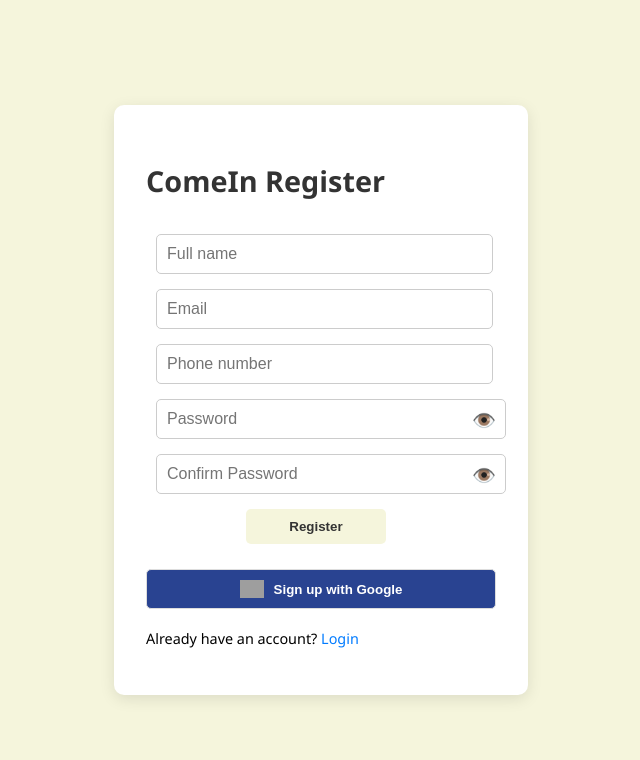
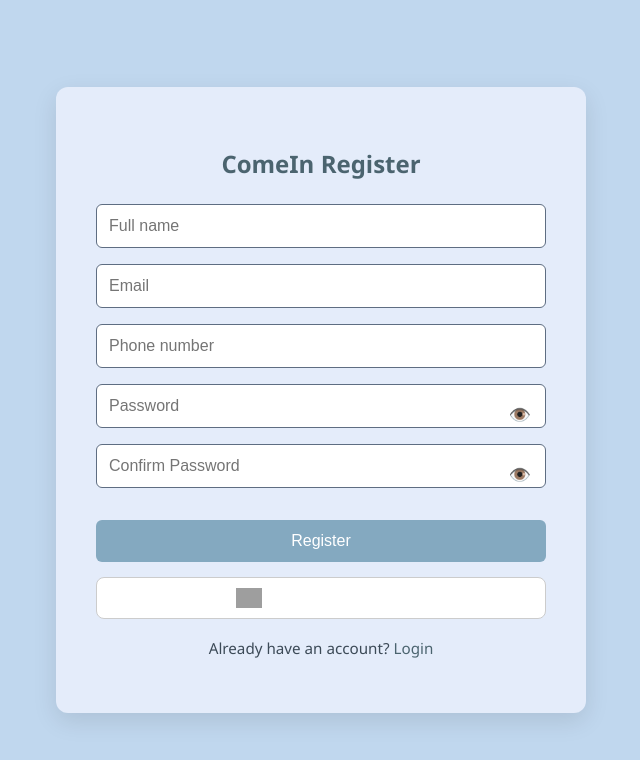
Before and after one commit to Bijengwa/ComeIn, a React (Create React App) app in the folder frontend/: page /register in a window 1280 px wide. Shown: the top 760 px of the page, without its empty margins (319-959 px from the left). Built offline with nearby package versions, Linux system fonts and the light colour scheme; grey boxes are pictures that could not be loaded.

Commit message:
ADDED NEW STYLES

```diff
--- a/frontend/src/components/auth/auth verify/verification.css
+++ b/frontend/src/components/auth/auth verify/verification.css
@@ -16,7 +16,6 @@ body {
   padding: 2rem;
   border-radius: 8px;
   width: 90%;
-  max-width: 600px;
   margin: 3rem auto;
   box-shadow: 0 2px 8px rgba(0, 0, 0, 0.1);
   color: var(--text-color);
--- a/frontend/src/components/auth/forgotPassword/forgotPassword.css
+++ b/frontend/src/components/auth/forgotPassword/forgotPassword.css
@@ -1,97 +1,106 @@
 /* forgotPassword.css */
 
+/* Root Variables */
+:root {
+  --primary-color: #84a9c0;
+  --secondary-color: #5e6d82;
+  --accent-color: #4b646f;
+  --bg-color: #c0d7ee;
+  --surface-color: #e4ecfa;
+  --text-color: #3c4a57;
+}
+
+body {
+  background-color: var(--bg-color);
+  font-family: 'Segoe UI', Tahoma, Geneva, Verdana, sans-serif;
+  margin: 0;
+  padding: 0;
+}
+
+/* Container */
 .forgot-password-container {
   display: flex;
   justify-content: center;
   align-items: center;
   height: 100vh;
-    background-color: #f2f4f7;
-    padding: 20px;
 }
 
+/* Card */
 .forgot-password-card {
-    background-color: #fff;
-    padding: 40px 30px;
-    border-radius: 10px;
-    box-shadow: 0 8px 16px rgba(0, 0, 0, 0.1);
+  background-color: var(--surface-color);
+  padding: 2.5rem;
+  border-radius: 12px;
+  box-shadow: 0 6px 20px rgba(0, 0, 0, 0.15);
   width: 100%;
-    max-width: 400px;
+  max-width: 420px;
   text-align: center;
+  color: var(--text-color);
 }
 
+/* Headings */
 .forgot-password-card h2 {
-    margin-bottom: 10px;
-    font-size: 24px;
-    color: #333;
+  margin-bottom: 1rem;
+  color: var(--accent-color);
 }
 
 .forgot-password-card p {
-    font-size: 14px;
-    color: #666;
-    margin-bottom: 15px;
+  font-size: 0.95rem;
+  margin-bottom: 1.5rem;
 }
 
-/* Toggle method button */
-.choice-btn {
-    background-color: transparent;
-    color: #4a90e2;
-    border: none;
-    cursor: pointer;
-    font-size: 14px;
-    margin-bottom: 20px;
-    text-decoration: underline;
+/* Input Field */
+.forgot-password-card input {
+  width: 100%;
+  padding: 12px;
+  margin-bottom: 1rem;
+  border: 1px solid var(--secondary-color);
+  border-radius: 6px;
+  font-size: 1rem;
+  color: var(--text-color);
+  background-color: white;
 }
 
-.choice-btn:hover {
-    color: #2a6bbf;
+/* Buttons */
+.forgot-password-card button {
+  width: 100%;
+  padding: 12px;
+  border: none;
+  border-radius: 6px;
+  font-size: 1rem;
+  cursor: pointer;
+  margin-bottom: 0.75rem;
+  transition: background-color 0.3s ease;
 }
 
-/* Input field */
-.forgot-password-card input[type="email"],
-.forgot-password-card input[type="tel"] {
-    width: 100%;
-    padding: 12px 15px;
-    margin-bottom: 15px;
-    border: 1px solid #ccc;
-    border-radius: 8px;
-    font-size: 14px;
-    outline: none;
-    transition: border-color 0.3s ease;
+/* Primary button (Submit) */
+.forgot-password-card button[type='submit'] {
+  background-color: var(--primary-color);
+  color: white;
 }
 
-.forgot-password-card input:focus {
-    border-color: #4a90e2;
-}
-
-/* Send button */
-.forgot-password-card button[type="submit"] {
-    width: 100%;
-    padding: 12px;
-    background-color: #4a90e2;
-    border: none;
-    color: white;
-    font-size: 16px;
-    border-radius: 8px;
-    cursor: pointer;
-    margin-bottom: 10px;
-}
-
-.forgot-password-card button[type="submit"]:hover {
-    background-color: #3a78c2;
+.forgot-password-card button[type='submit']:hover {
+  background-color: var(--accent-color);
 }
 
 /* Resend button */
 .resend-btn {
-    width: 100%;
-    padding: 10px;
-    background-color: #e0e0e0;
-    color: #333;
-    border: none;
-    border-radius: 8px;
-    font-size: 14px;
-    cursor: pointer;
+  background-color: transparent;
+  color: var(--secondary-color);
+  border: 1px solid var(--secondary-color);
 }
 
 .resend-btn:hover {
-    background-color: #cccccc;
+  background-color: var(--secondary-color);
+  color: white;
 }
+
+/* Choice toggle */
+.choice-btn {
+  background-color: var(--accent-color);
+  color: white;
+  margin-bottom: 1rem;
+}
+
+.choice-btn:hover {
+  background-color: var(--primary-color);
+}
--- a/frontend/src/components/auth/login.css
+++ b/frontend/src/components/auth/login.css
@@ -1,113 +1,145 @@
+:root {
+  --primary-color: #84a9c0;
+  --secondary-color: #5e6d82;
+  --accent-color: #4b646f;
+  --bg-color: #c0d7ee;
+  --surface-color: #e4ecfa;
+  --text-color: #3c4a57;
+}
+
 body {
   margin: 0;
   font-family: 'Segoe UI', sans-serif;
-  background-color: #f5f5dc; /* beige background */
+  background-color: var(--bg-color);
 }
 
 .login-container {
+  min-height: 100vh;
   display: flex;
   flex-direction: column;
+  justify-content: center;
   align-items: center;
-  justify-content: center;
-  height: 100vh;
+  background-color: var(--bg-color);
+  padding: 20px;
 }
 
 .logo {
-  font-size: 2.5rem;
+  color: var(--accent-color);
+  font-size: 2.2rem;
+  margin-bottom: 20px;
   font-weight: bold;
-  color: #333;
-  margin-bottom: 20px;
 }
 
 .login-card {
-  background: #fff;
-  padding: 2rem;
+  background-color: var(--surface-color);
   border-radius: 10px;
-  box-shadow: 0 4px 15px rgba(0, 0, 0, 0.1);
-  width: 350px;
+  padding: 30px 25px;
+  box-shadow: 0 0 15px rgba(0, 0, 0, 0.05);
+  width: 100%;
+  max-width: 400px;
 }
 
 .login-card h2 {
-  margin-bottom: 1.5rem;
-  color: #333;
-  font-size: 1.8rem;
+  margin-bottom: 20px;
+  color: var(--text-color);
+  text-align: center;
 }
 
 .login-input {
-  width: 95%;
-  padding: 10px;
+  width: 100%;
+  padding: 12px;
   margin-bottom: 15px;
-  border: 1px solid #ddd;
-  border-radius: 5px;
-  font-size: 1rem;
+  border: 1px solid #ccc;
+  border-radius: 8px;
+  font-size: 16px;
+  background-color: white;
 }
 
 .password-field {
   position: relative;
 }
 
-.password-field input {
-  padding-right: 35px;
-}
-
 .toggle-icon {
   position: absolute;
-  right: 10px;
+  right: 15px;
   top: 50%;
   transform: translateY(-50%);
   cursor: pointer;
-  font-size: 1.2rem;
+  font-size: 18px;
 }
 
 .login-btn {
   width: 100%;
-  padding: 10px;
-  background: #f5f5dc;
+  padding: 12px;
+  background-color: var(--primary-color);
+  color: white;
   border: none;
-  border-radius: 5px;
+  border-radius: 8px;
   font-weight: bold;
-  color: #333;
   cursor: pointer;
-  transition: 0.3s;
+  font-size: 16px;
+  transition: background-color 0.3s ease;
 }
 
 .login-btn:hover {
-  background: #e2e2c4;
+  background-color: var(--accent-color);
 }
 
 .google-btn {
+  width: 100%;
   margin-top: 15px;
+  padding: 10px;
   display: flex;
   align-items: center;
   justify-content: center;
-  width: 100%;
-  padding: 10px;
-  border: 1px solid #ddd;
-  background: rgb(41, 67, 145);
-  border-radius: 5px;
+  background-color: white;
+  border: 1px solid #ccc;
+  border-radius: 8px;
   cursor: pointer;
-  transition: 0.3s;
+  font-size: 15px;
+  gap: 10px;
+  transition: box-shadow 0.3s;
+}
+
+.google-btn:hover {
+  box-shadow: 0 0 8px rgba(0, 0, 0, 0.1);
 }
 
 .google-btn img {
-  height: 18px;
-  margin-right: 10px;
-}
-
-.google-btn:hover {
-  background: #f7f7f7;
+  height: 20px;
 }
 
 .register-link {
   margin-top: 20px;
-  font-size: 0.9rem;
+  text-align: center;
+  color: var(--text-color);
+  font-size: 14px;
 }
 
 .register-link a {
-  color: #007bff;
+  color: var(--secondary-color);
   text-decoration: none;
+  font-weight: bold;
 }
 
 .register-link a:hover {
   text-decoration: underline;
 }
+
+.error-message {
+  color: red;
+  background-color: #ffe5e5;
+  padding: 8px 12px;
+  border-radius: 6px;
+  margin-bottom: 15px;
+  font-size: 14px;
+}
+
+.success-message {
+  color: green;
+  background-color: #e5ffe5;
+  padding: 8px 12px;
+  border-radius: 6px;
+  margin-bottom: 15px;
+  font-size: 14px;
+}
--- a/frontend/src/components/auth/register.css
+++ b/frontend/src/components/auth/register.css
@@ -1,119 +1,135 @@
+:root {
+  --primary-color: #84a9c0;
+  --secondary-color: #5e6d82;
+  --accent-color: #4b646f;
+  --bg-color: #c0d7ee;
+  --surface-color: #e4ecfa;
+  --text-color: #3c4a57;
+}
+
+/* Background */
 body {
   margin: 0;
   font-family: 'Segoe UI', Tahoma, Geneva, Verdana, sans-serif;
-    background-color: #f5f5dc;
+  background-color: var(--bg-color);
+  color: var(--text-color);
 }
 
+/* Container */
 .register-container {
   display: flex;
-    flex-direction: column;
+  justify-content: center;
   align-items: center;
-    justify-content: center;
   height: 100vh;
 }
 
-.logo {
-    font-size: 2.5rem;
-    font-weight: bold;
-    color: #333;
-    margin-bottom: 20px;
+/* Card */
+.register-card {
+  background-color: var(--surface-color);
+  padding: 2.5rem;
+  border-radius: 12px;
+  width: 100%;
+  max-width: 450px;
+  box-shadow: 0 8px 24px rgba(0, 0, 0, 0.1);
+  text-align: center;
 }
 
-.register-form {
-    display: flex;
-    flex-direction: column;
-    gap: 15px;
-    width: 100%;
-    padding: 10px;
+/* Header */
+.register-card h2 {
+  margin-bottom: 1.5rem;
+  color: var(--accent-color);
 }
 
+/* Input Fields */
 .register-input {
-    padding: 10px;
-    border: 1px solid #ccc;
-    border-radius: 5px;
+  width: 100%;
+  padding: 12px;
+  margin-bottom: 1rem;
+  border-radius: 6px;
+  border: 1px solid var(--secondary-color);
   font-size: 1rem;
-    width: 90%;
+  color: var(--text-color);
+  background-color: white;
+  box-sizing: border-box;
 }
 
+/* Password Fields with toggle */
 .password-field {
   position: relative;
-    display: flex;
-    align-items: center;
-}
-
-.password-field input {
-    width: 100%;
-    padding-right: 35px
 }
 
 .toggle-icon {
   position: absolute;
   right: 10px;
+  top: 11px;
   cursor: pointer;
-    font-size: 1.2rem;
+  font-size: 1.1rem;
+  user-select: none;
 }
 
-.register-card {
-    background: #fff;
-    padding: 2rem;
-    border-radius: 10px;
-    box-shadow: 0 4px 15px rgba(0, 0, 0, 0.1);
-    width: 350px;
-}
-
-.register-card h2 {
-    margin-bottom: 1.5rem;
-    color: #333;
-    font-size: 1.8rem;
-}
-
+/* Buttons */
 .register-btn {
-    width: 40%;
-    margin-left: 90px;
-    padding: 10px;
-    background:#f5f5dc;
+  width: 100%;
+  background-color: var(--primary-color);
+  color: white;
+  padding: 12px;
+  font-size: 1rem;
   border: none;
-    border-radius: 5px;
-    font-weight: bold;
-    color: #333;
+  border-radius: 6px;
   cursor: pointer;
-    transition: 0.3s;
+  margin-top: 1rem;
+  transition: background-color 0.3s ease;
 }
 
 .register-btn:hover {
-    background: #e2e2c4;
+  background-color: var(--accent-color);
 }
 
+/* Google Button */
 .google-btn {
+  margin-top: 1rem;
+  background-color: white;
+  border: 1px solid var(--secondary-color);
+  padding: 10px;
   width: 100%;
-    padding: 10px;
-    background: #4285f4;
-    border: none;
-    border-radius: 5px;
-    color: white;
-    font-weight: bold;
+  border-radius: 6px;
   cursor: pointer;
-    transition: 0.3s;
-}
-
-.google-btn img {
-    height: 20px;
-    margin-right: 10px;
+  font-size: 0.95rem;
+  display: flex;
+  align-items: center;
+  justify-content: center;
+  gap: 10px;
+  transition: background-color 0.3s ease;
 }
 
 .google-btn:hover {
-    background: #f7f7f7;
+  background-color: var(--bg-color);
 }
 
+/* Link Text */
 .login-link {
-    margin-top: 20px;
-    font-size: 0.9rem
+  margin-top: 1.2rem;
+  font-size: 0.95rem;
 }
 
 .login-link a {
-    color: #007bff;
+  color: var(--accent-color);
   text-decoration: none;
 }
+
 .login-link a:hover {
   text-decoration: underline;
 }
+
+/* Messages */
+.error-message {
+  color: crimson;
+  font-size: 0.9rem;
+  margin-bottom: 1rem;
+}
+
+.success-message {
+  color: seagreen;
+  font-size: 0.9rem;
+  margin-bottom: 1rem;
+}
```
Also changed, not shown: frontend/src/components/auth/register.js (+50 -47 lines). Lines whose indentation alone changed are shown as unchanged.
